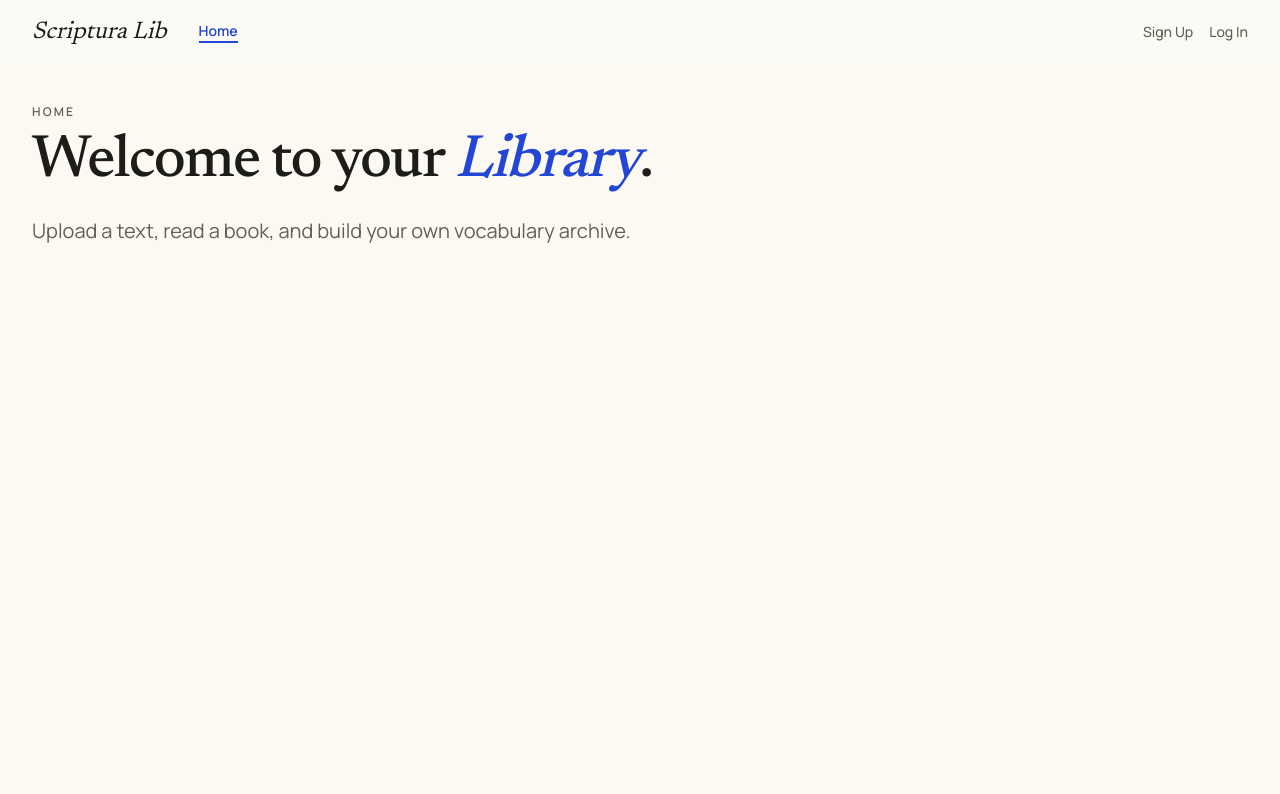
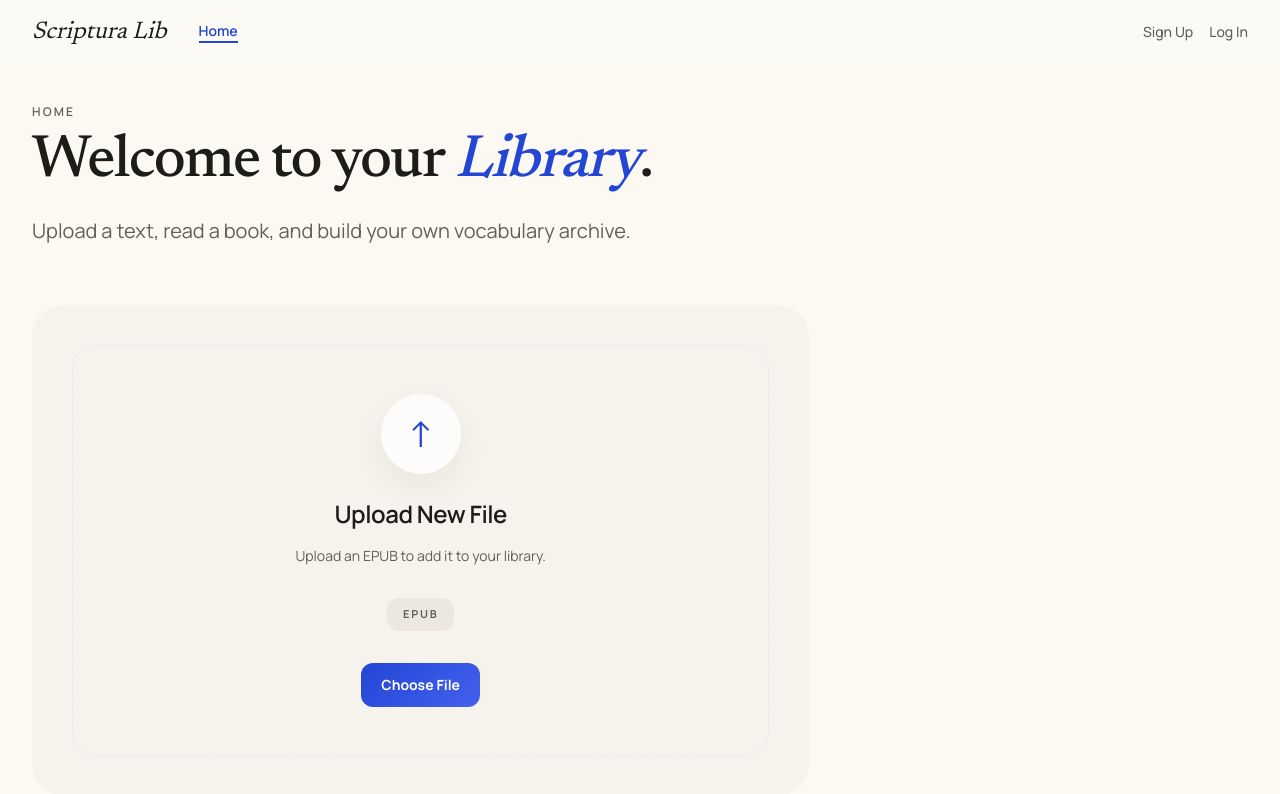
Before and after one commit to jellyM0on/cttc-read-tool, a React (Vite) app in the folder client/: page / in a window 1280 px wide. Shown: the top 794 px of the page. Built offline with nearby package versions, Linux system fonts and the light colour scheme.

Commit message:
prototype: add local file upload

```diff
--- /dev/null
+++ b/client/src/components/documents/upload/UploadPanel.tsx
@@ -0,0 +1,69 @@
+import { useRef, type ChangeEvent } from "react";
+
+export function UploadPanel({
+  onUpload,
+  isUploading,
+  error,
+}: {
+  onUpload: (file: File) => Promise<void>;
+  isUploading: boolean;
+  error: string | null;
+}) {
+  const inputRef = useRef<HTMLInputElement | null>(null);
+
+  const onFileChange = async (event: ChangeEvent<HTMLInputElement>) => {
+    const file = event.target.files?.[0];
+    if (!file) return;
+
+    await onUpload(file);
+    event.target.value = "";
+  };
+
+  return (
+    <section className="rounded-4xl bg-(--surface-container-low) p-8 md:p-10">
+      <div className="flex h-full flex-col items-center justify-center rounded-3xl border border-dashed border-[rgba(196,197,215,0.3)] px-6 py-12 text-center transition-colors hover:bg-[rgba(186,195,255,0.14)]">
+        <div className="mb-6 flex h-20 w-20 items-center justify-center rounded-full bg-[rgba(255,255,255,0.8)] shadow-[0_12px_32px_rgba(28,28,24,0.06)]">
+          <span className="text-4xl text-(--primary)">↑</span>
+        </div>
+
+        <h2 className="[font-family:var(--font-ui)] text-2xl font-semibold tracking-[-0.02em] text-(--on-surface)">
+          Upload New File
+        </h2>
+
+        <p className="mt-3 max-w-md [font-family:var(--font-ui)] text-sm leading-7 text-(--on-surface-muted)">
+          Upload an EPUB to add it to your library.
+        </p>
+
+        <div className="mt-7 flex flex-wrap items-center justify-center gap-3">
+          {["EPUB"].map((type) => (
+            <span
+              key={type}
+              className="rounded-xl bg-(--surface-container-high) px-4 py-2 [font-family:var(--font-ui)] text-[11px] font-bold uppercase tracking-[0.16em] text-(--on-surface-muted)"
+            >
+              {type}
+            </span>
+          ))}
+        </div>
+
+        <input
+          ref={inputRef}
+          type="file"
+          accept=".pdf,.epub,application/pdf,application/epub+zip"
+          className="hidden"
+          onChange={onFileChange}
+        />
+
+        <button
+          type="button"
+          disabled={isUploading}
+          onClick={() => inputRef.current?.click()}
+          className="mt-8 rounded-xl bg-(image:--gradient-primary) px-5 py-3 [font-family:var(--font-ui)] text-sm font-bold text-white transition-all hover:-translate-y-0.5 cursor-pointer disabled:cursor-not-allowed disabled:opacity-60"
+        >
+          {isUploading ? "Uploading..." : "Choose File"}
+        </button>
+
+        {error ? <p className="mt-4 text-sm text-red-600">{error}</p> : null}
+      </div>
+    </section>
+  );
+}
--- a/client/src/lib/localApi/saveLocalDocument.ts
+++ b/client/src/lib/localApi/saveLocalDocument.ts
@@ -20,6 +20,7 @@ export async function saveLocalDocument(file: File): Promise<LocalDocumentRecord
     cover: metadata.cover,
     file_type: "epub",
     created_at: new Date().toISOString(),
+    source: "local",
     file,
   };
 
--- a/client/src/pages/home/HomePage.tsx
+++ b/client/src/pages/home/HomePage.tsx
@@ -1,4 +1,10 @@
+import { useEffect, useState } from "react";
+import { UploadPanel } from "../../components/documents/upload/UploadPanel";
 import { NavBar } from "../../components/shared/NavBar";
+import { useAuth } from "../../context/useAuth";
+import { getLocalDocuments } from "../../lib/localApi/getLocalDocuments";
+import { saveLocalDocument } from "../../lib/localApi/saveLocalDocument";
+import type { StoredDocument } from "../../types/documents";
 
 function HeroSection() {
   return (
@@ -19,16 +25,90 @@ function HeroSection() {
 }
 
 export function HomePage() {
+  const { isAuthenticated } = useAuth();
+
+  const [documents, setDocuments] = useState<StoredDocument[]>([]);
+  const [isUploading, setIsUploading] = useState(false);
+  const [uploadError, setUploadError] = useState<string | null>(null);
+
+  useEffect(() => {
+    async function loadDocuments() {
+      try {
+        //TODO: add remote fetch
+        if (!isAuthenticated) {
+          const localDocs = await getLocalDocuments();
+
+          setDocuments(
+            localDocs.map((doc) => ({
+              id: doc.id,
+              title: doc.title,
+              author: doc.author,
+              cover: doc.cover,
+              file_type: doc.file_type,
+              created_at: doc.created_at,
+              source: doc.source,
+              progress: 0, //TODO
+            }))
+          );
+          return;
+        }
+
+      } catch (error) {
+        setUploadError(
+          error instanceof Error ? error.message : "Failed to load documents"
+        );
+      }
+    }
+
+    loadDocuments();
+  }, [isAuthenticated]);
+
+  const handleUpload = async (file: File) => {
+    setUploadError(null);
+    setIsUploading(true);
+
+    try {
+      //TODO: add remote save
+      if (!isAuthenticated) {
+         const saved = await saveLocalDocument(file);
+
+        setDocuments((prev) => [
+          {
+            id: saved.id,
+            title: saved.title,
+            author: saved.author,
+            cover: saved.cover,
+            file_type: saved.file_type,
+            created_at: saved.created_at,
+            source: "local",
+            progress: 0,
+          },
+          ...prev,
+        ]);
+      }
+    } catch (error) {
+      setUploadError(error instanceof Error ? error.message : "Upload failed");
+    } finally {
+      setIsUploading(false);
+    }
+  };
 
   return (
     <>
-      <NavBar/>
+      <NavBar />
       <main className="min-h-screen bg-(--surface) text-(--on-surface)">
         <div className="mx-auto flex w-full max-w-7xl flex-col gap-14 px-6 py-8 lg:px-8 lg:py-10">
           <HeroSection />
+
+          <section className="grid grid-cols-1 gap-6 xl:grid-cols-[minmax(0,1.5fr)_minmax(280px,0.8fr)]">
+            <UploadPanel
+              onUpload={handleUpload}
+              isUploading={isUploading}
+              error={uploadError}
+            />
+          </section>
         </div>
       </main>
     </>
-
   );
 }
--- a/client/src/types/documents.d.ts
+++ b/client/src/types/documents.d.ts
@@ -5,5 +5,18 @@ export type LocalDocumentRecord = {
   cover: string | null;
   file_type: "epub";
   created_at: string;
+  source: "local";
   file: File;
 };
+
+export type StoredDocument = {
+  id: string;
+  title: string;
+  author: string | null;
+  cover: string | null;
+  file_type: "epub";
+  created_at: string;
+  source: "remote" | "local";
+  signed_url?: string;
+  storage_path?: string;
+};
```
